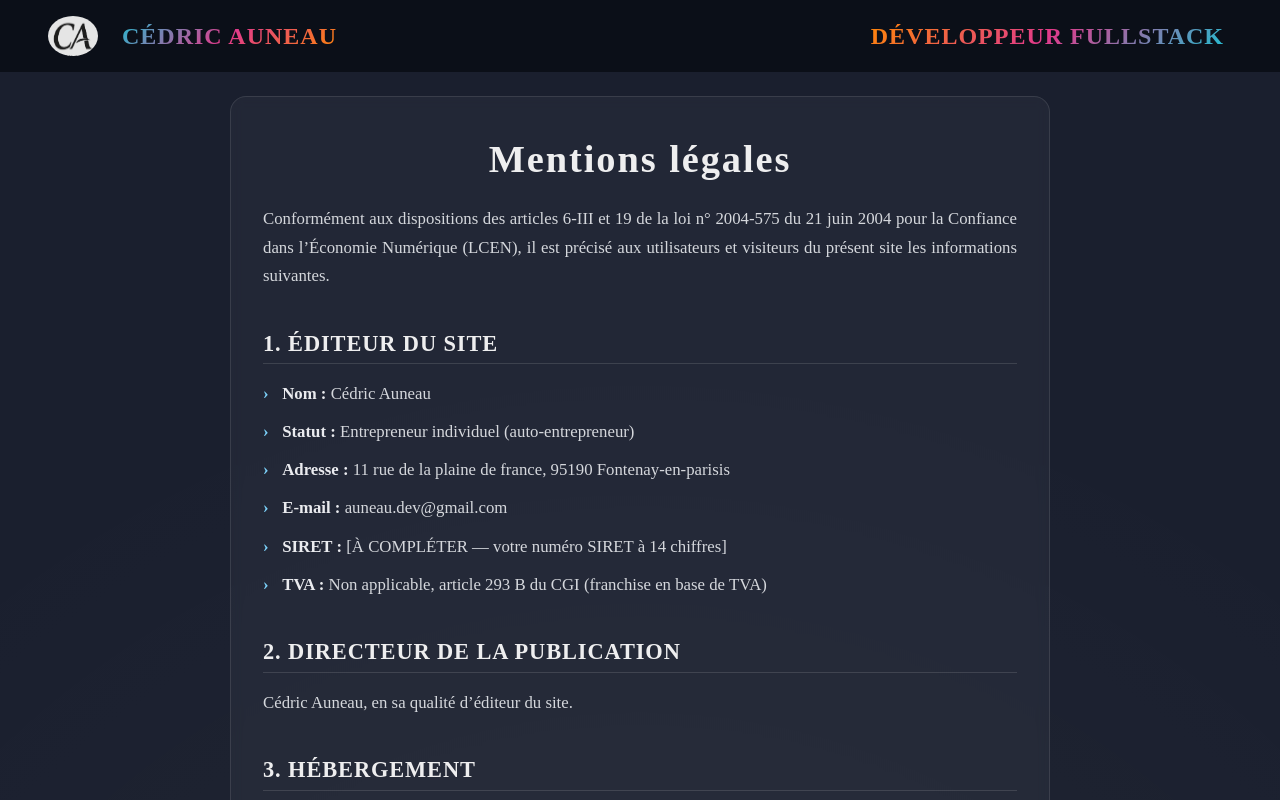
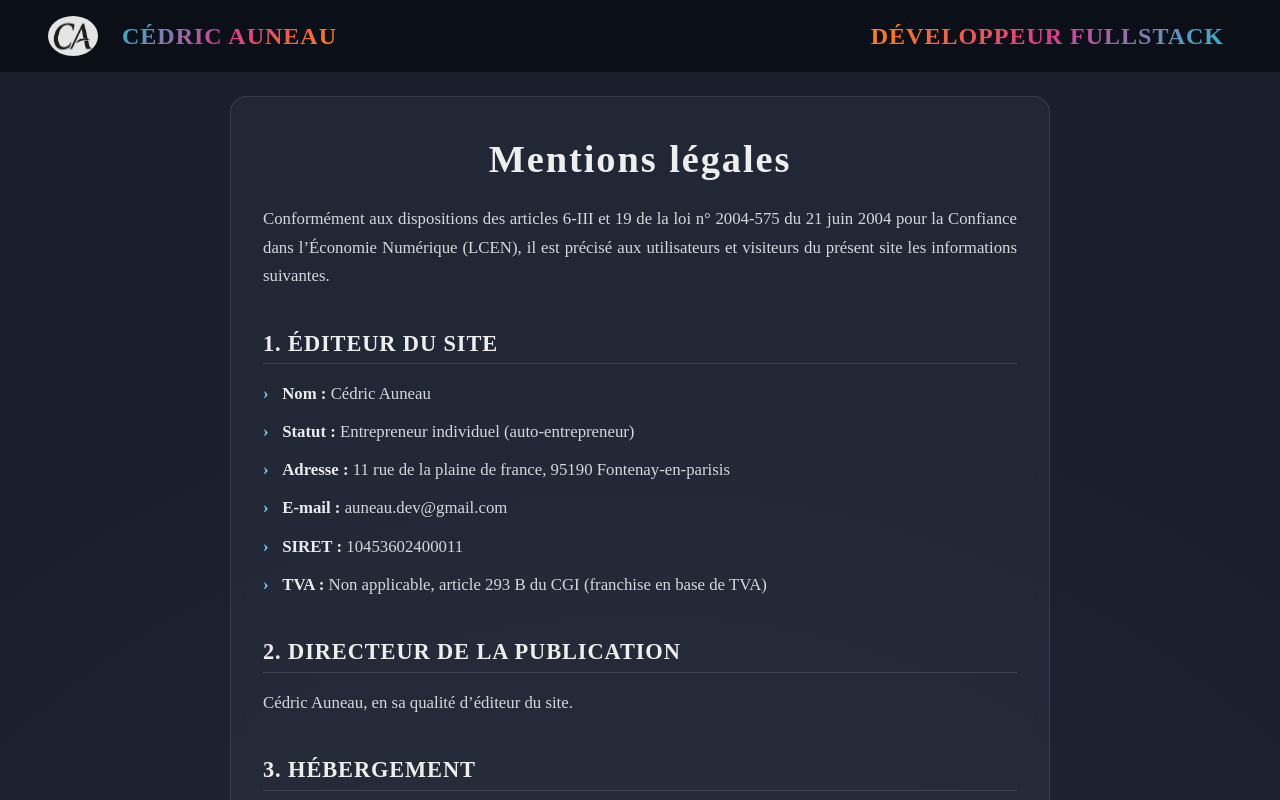
Before and after one commit to cedricauneau-ship-it/Portfolio, a Next.js app: page /mentions-legales in a window 1280 px wide. Shown: the top 800 px of the page. Built offline with nearby package versions, Linux system fonts and the light colour scheme.

Commit message:
ajout du siret

```diff
--- a/app/mentions-legales/page.tsx
+++ b/app/mentions-legales/page.tsx
@@ -18,7 +18,7 @@ export default function MentionsLegalesPage() {
           <li><strong>Statut :</strong> Entrepreneur individuel (auto-entrepreneur)</li>
           <li><strong>Adresse :</strong> 11 rue de la plaine de france, 95190 Fontenay-en-parisis</li>
           <li><strong>E-mail :</strong> auneau.dev@gmail.com</li>
-          <li><strong>SIRET :</strong> [À COMPLÉTER — votre numéro SIRET à 14 chiffres]</li>
+          <li><strong>SIRET :</strong> 10453602400011</li>
           <li><strong>TVA :</strong> Non applicable, article 293 B du CGI (franchise en base de TVA)</li>
         </ul>
 
```
